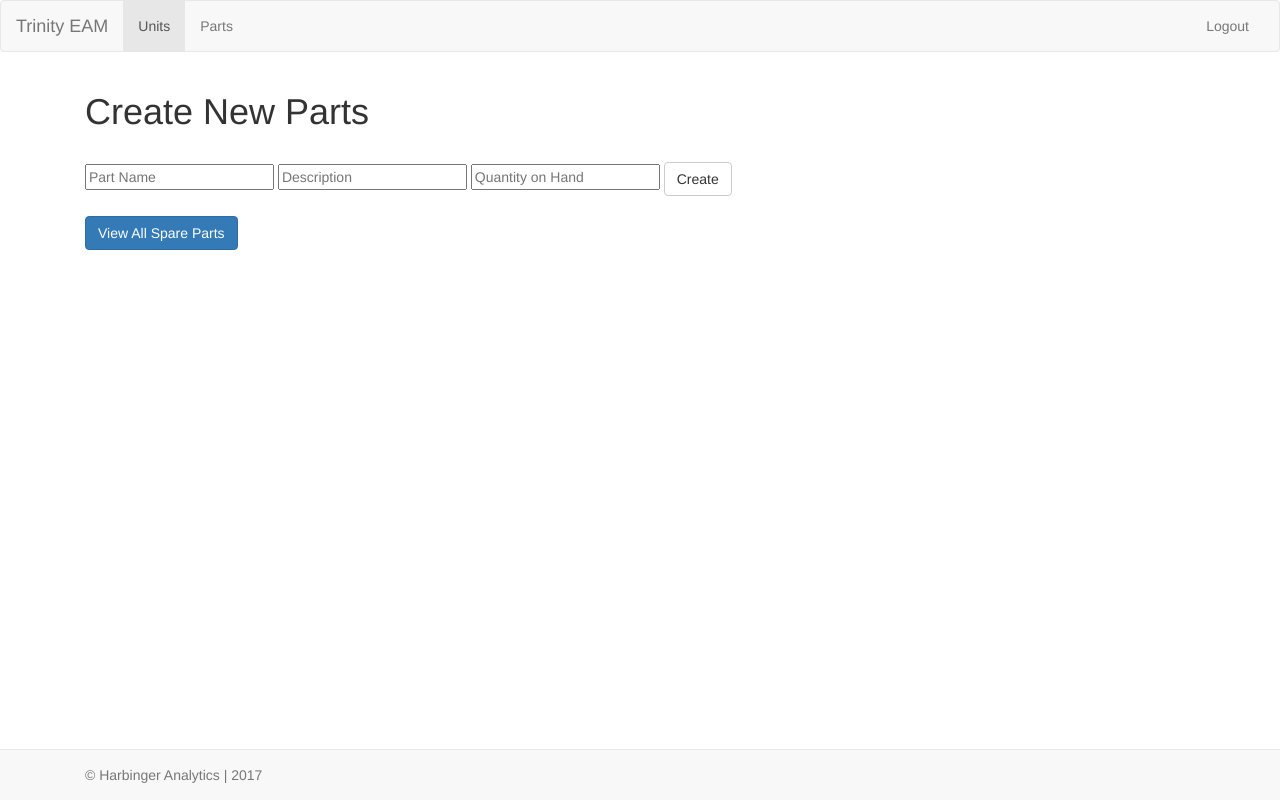
After one commit to smithc0222/FlaskMaintenanceApp, a Flask app: page /create_parts in a window 1280 px wide. The commit adds this page. Run offline with Flask 2, Linux system fonts and the light colour scheme; the visitor is signed in with stand-in values (Sample User, id 1); some libraries are stand-ins or nearby versions.

Commit message:
Extend create new parts and Multiple HTML edits

```diff
--- a/app.py
+++ b/app.py
@@ -59,6 +59,18 @@ def parts():
     parts=db.session.query(Parts).all()
     return render_template('parts.html', parts=parts)
 
+@app.route('/create_parts', methods = ['POST','GET'])
+@login_required
+def create_parts():
+    if request.method == 'POST':
+        if db.session.query(Parts).filter(Parts.name == request.form['name']).count() > 0:
+                flash('***Unit already in EAM***')
+        else:
+            db.session.add(Parts(request.form['name'], request.form['description'], request.form['quantity_on_hand']))
+            db.session.commit()
+            flash('Part was Created')
+    return render_template('create_parts.html')
+
 @app.route('/welcome')
 def welcome():
     return render_template('welcome.html')
--- a/templates/base.html
+++ b/templates/base.html
@@ -1,13 +1,40 @@
 <!DOCTYPE html>
 <html>
   <head>
-    <title>Flask Intro</title>
+
     <meta name="viewport" content="width=device-width, initial-scale=1.0">
     <link href="{{ url_for('static', filename='bootstrap.min.css') }}" rel="stylesheet">
   </head>
+
   <body>
 
-    <div class="container">
+  <nav class="navbar navbar-default">
+  <div class="container-fluid">
+    <!-- Brand and toggle get grouped for better mobile display -->
+    <div class="navbar-header">
+      <button type="button" class="navbar-toggle" data-toggle="collapse" data-target=".navbar-collapse">
+        <span class="sr-only">Toggle navigation</span>
+        <span class="icon-bar"></span>
+        <span class="icon-bar"></span>
+        <span class="icon-bar"></span>
+      </button>
+      <a class="navbar-brand" href="/">Trinity EAM</a>
+    </div>
+
+    <!-- Collect the nav links, forms, and other content for toggling -->
+    <div class="collapse navbar-collapse">
+      <ul class="nav navbar-nav">
+        <li class="active"><a href="/units">Units <span class="sr-only">(current)</span></a></li>
+        <li><a href="/parts">Parts</a></li>
+      </ul>
+      <ul class="nav navbar-nav navbar-right">
+        <li><a href="/logout">Logout</a></li>
+      </ul>
+    </div><!-- /.navbar-collapse -->
+  </div><!-- /.container-fluid -->
+</nav>
+
+    <div class="container"   style="margin-bottom: 60px;">
       <!-- Messages -->
       {% for message in get_flashed_messages() %}
         <strong>{{ message }}</strong>
@@ -21,8 +48,20 @@
         <p class="error"><strong>Error:</strong> {{ error }}</p>
       {% endif %}
 
-
     </div>
 
+    <div class="navbar navbar-default navbar-fixed-bottom" role="navigation"  style="margin-bottom: 0px;" >
+    	<div class="container">
+    		<p class ="navbar-text"> &copy; Harbinger Analytics | 2017</p>
+    	</div>
+    		<!--<div class="navbar-text pull-right">
+    			<a href="https://www.facebook.com/chase.smith.7370" target="_blank"><i class="fa fa-facebook-square fa-2x"></i></a>
+    			<a href="https://twitter.com/smithc0222" target="_blank"><i class="fa fa-twitter fa-2x"></i></a>
+    			<a href="https://www.linkedin.com/pub/chase-smith/21/682/2aa" target="_blank"><i class="fa fa-linkedin fa-2x"></i></a>
+          <a href="mailto:bcsmith3@uncg.edu"><span class="glyphicon glyphicon-envelope"></span></a>
+    		</div>-->
+    </div>
+    <script src="https://ajax.googleapis.com/ajax/libs/jquery/1.11.0/jquery.min.js"></script>
+    <script src="static/bootstrap.min.js"></script>
   </body>
 </html>
--- /dev/null
+++ b/templates/create_parts.html
@@ -0,0 +1,20 @@
+{% extends "base.html" %}
+{% block content %}
+    <div class="container">
+      <h1>Create New Parts</h1>
+      <br>
+      <form action="" method="post">
+        <input type="text" placeholder="Part Name" name="name" value="{{
+          request.form.name }}">
+         <input type="text" placeholder="Description" name="description" value="{{
+          request.form.description }}">
+          <input type="text" placeholder="Quantity on Hand" name="quantity_on_hand" value="{{
+           request.form.quantity_on_hand }}">
+        <input class="btn btn-default" type="submit" value="Create">
+      </form>
+      <br>
+      <div class="btn-group">
+        <a  href="/parts"><button type="button" class="btn btn-primary">View All Spare Parts</button></a>
+      </div>
+
+{% endblock %}
--- a/templates/index.html
+++ b/templates/index.html
@@ -1,10 +1,6 @@
 {% extends "base.html" %}
 {% block content %}
-  <h1>Trinity EAM</h1>
-  <div class="btn-group">
-    <a href="/logout"><button type="button" class="btn btn-danger">Logout</button></a>
-  </div>
-  <br>
+
   <h3>Units:</h3>
 {% for unit in units %}
   <strong>Unit:</strong> {{ unit.unit }} <br>
```
Also changed, not shown: templates/login.html (+5 -3 lines), templates/parts.html (+7 -7 lines), templates/units.html (+2 -6 lines), templates/welcome.html (+20 -6 lines), posts.db, static/styles.css (added), 1 other file.
